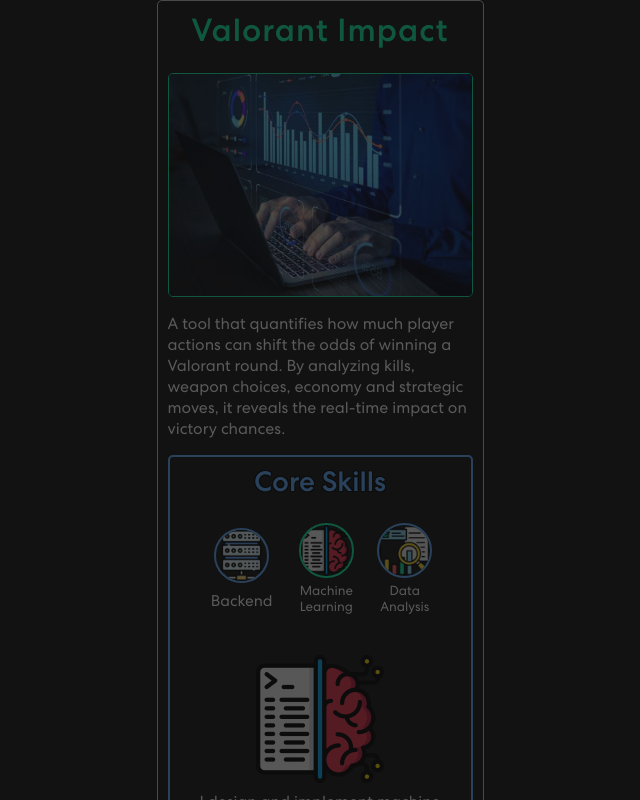
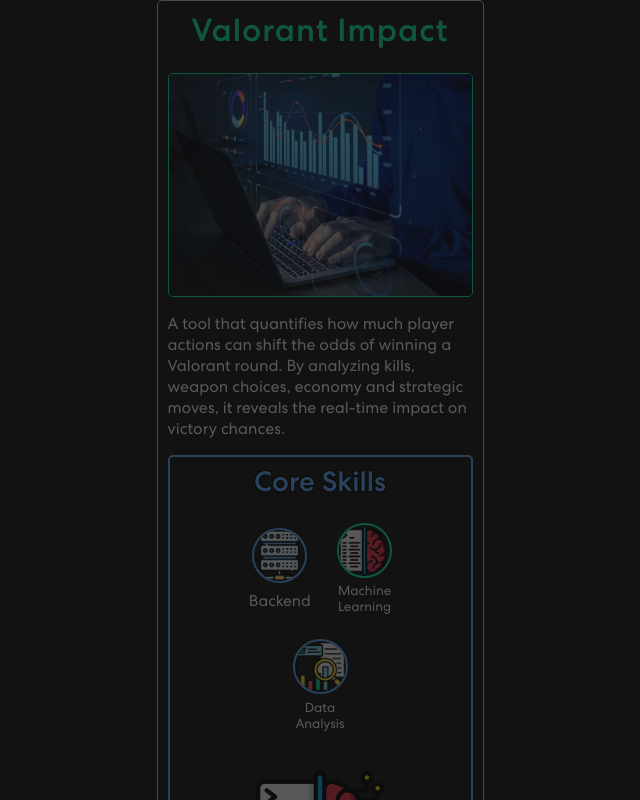
Before and after one commit to mateusb12/mateus_portfolio, a React (Create React App) app: page /mateus_portfolio/newprojectcard in a window 1280 px wide. Shown: the top 800 px of the page, without its empty margins (320-960 px from the left). Built offline with nearby package versions, Linux system fonts and the light colour scheme.

Commit message:
Update Skill Management - Delete `auth.png` from assets/icons - Enhance image error handling and adjust skill chunking in `SkillPanel.js` - Rename skill keys and update icon references in `project_skills.json`

```diff
--- a/src/components/Skills/SkillPanel.js
+++ b/src/components/Skills/SkillPanel.js
@@ -91,26 +91,31 @@ export const SkillPanel = ({
     };
 
     const renderSkills = () => {
-        // Determine minimumSize based on the title
         const minimumSize = title === 'Libraries' ? 1 : 0;
         const skillChunks = chunkArray(skills, minimumSize);
         return skillChunks.map((chunk, rowIndex) => (
             <div key={rowIndex} className="skills-row">
-                {chunk.map(skill => (
+                {chunk.map(skill => {
+                    const iconSrc = skillsIcons[skill.icon];
+                    return (
                         <span
                             key={skill.label}
                             className="project-single-skill"
                             onClick={() => handleSkillClick(skill.icon)}
                         >
                             <img
-                            src={skillsIcons[skill.icon]}
+                                src={iconSrc}
                                 alt={`${skill.label} Icon`}
-                            onError={() => console.error(`Failed to load image for ${skill.label}`)}
+                                onError={() => {
+                                    console.error(`Failed to load image for ${skill.label}. Expected path: ${iconSrc}`);
+                                    console.log(`Placeholder image displayed for ${skill.label}.`);
+                                }}
                                 className={`project-skill-icon ${skill.icon === activeSkill?.active ? 'selected' : ''} ${color}-border`}
                             />
                             <div className="project-skill-label">{formatLabel(skill.label)}</div>
                         </span>
-                ))}
+                    );
+                })}
             </div>
         ));
     };
@@ -178,12 +183,22 @@ export const SkillPanel = ({
 };
 
 const chunkArray = (arr, minimumSize = 0) => {
-    // If minimumSize is 0 and the array length is less than or equal to 3, return a single array
-    if (minimumSize === 0 && arr.length <= 3) {
-        return [arr];  // Return all elements in a single array
+    // If array length is 2 or less, return a single row
+    if (arr.length <= 2) {
+        return [arr];
     }
 
-    const result = [[], [], []]; // Prepare 3 arrays
+    // If array length is 3 or 4, split into 2 rows
+    if (arr.length <= 4) {
+        const midpoint = Math.ceil(arr.length / 2);
+        return [
+            arr.slice(0, midpoint),
+            arr.slice(midpoint)
+        ].filter(chunk => chunk.length > 0);
+    }
+
+    // For larger arrays, keep the existing logic with 3 rows
+    const result = [[], [], []];
     let i = 0;
 
     // Step 1: Fill each chunk with the minimumSize first, if minimumSize > 0
@@ -197,10 +212,6 @@ const chunkArray = (arr, minimumSize = 0) => {
         result[j].push(arr[i]);
     }
 
-    // Filter out any empty arrays, only if minimumSize is 0
-    if (minimumSize === 0) {
+    // Filter out any empty arrays
     return result.filter(chunk => chunk.length > 0);
-    }
-
-    return result;
 };
--- a/src/data/project_skills.json
+++ b/src/data/project_skills.json
@@ -44,7 +44,7 @@
         "description": "Utilizando o robusto framework Django, construo aplicações web escaláveis com interfaces administrativas integradas e sistemas de autenticação seguros."
       }
     },
-    "ejs-templates": {
+    "ejs": {
       "icon": "ejs.png",
       "english": {
         "label": "EJS Templates",
@@ -88,7 +88,7 @@
         "description": "Especializo-me na criação de interfaces de usuário dinâmicas e responsivas usando HTML, CSS e JavaScript. Habilidoso em frameworks como React e Angular, garanto desempenho ótimo e experiência do usuário empregando as melhores práticas em padrões web, acessibilidade e otimização de SEO."
       }
     },
-    "gmail-api": {
+    "gmail": {
       "icon": "gmail.png",
       "english": {
         "label": "Gmail API",
@@ -176,7 +176,7 @@
         "description": "Desenvolvo aplicações server-side escaláveis utilizando Node.js, aproveitando sua arquitetura orientada a eventos e I/O não bloqueante para alto desempenho."
       }
     },
-    "node-express": {
+    "express": {
       "icon": "express.png",
       "english": {
         "label": "Express.js",
@@ -199,7 +199,7 @@
       }
     },
     "oauth2": {
-      "icon": "auth.png",
+      "icon": "oauth2.png",
       "english": {
         "label": "OAuth 2.0",
         "description": "I implement OAuth 2.0 for secure authentication and authorization, enabling users to grant applications access to their resources without exposing credentials."
```
Also changed, not shown: src/assets/img/skills_icons/auth.png (deleted). Lines whose indentation alone changed are shown as unchanged.
